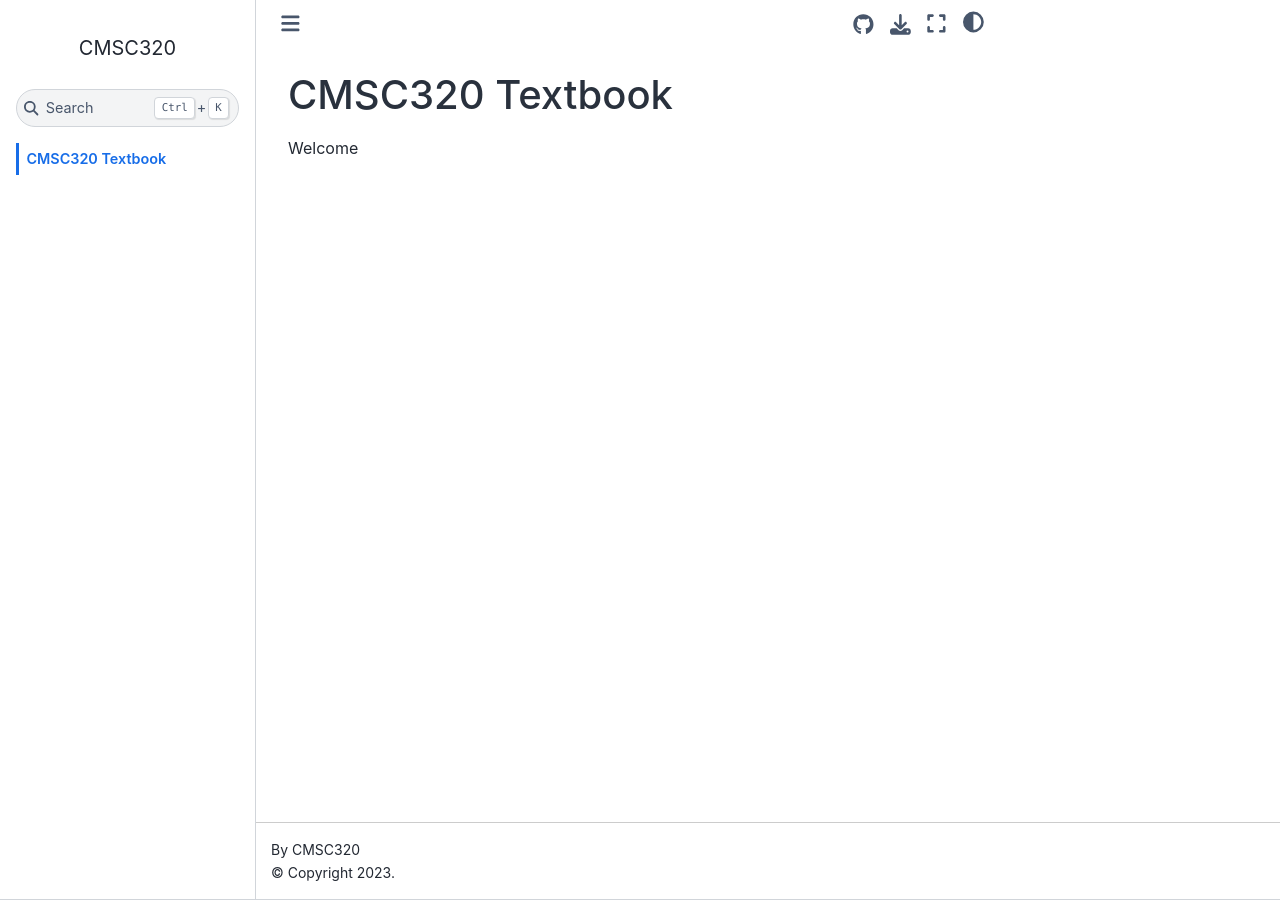
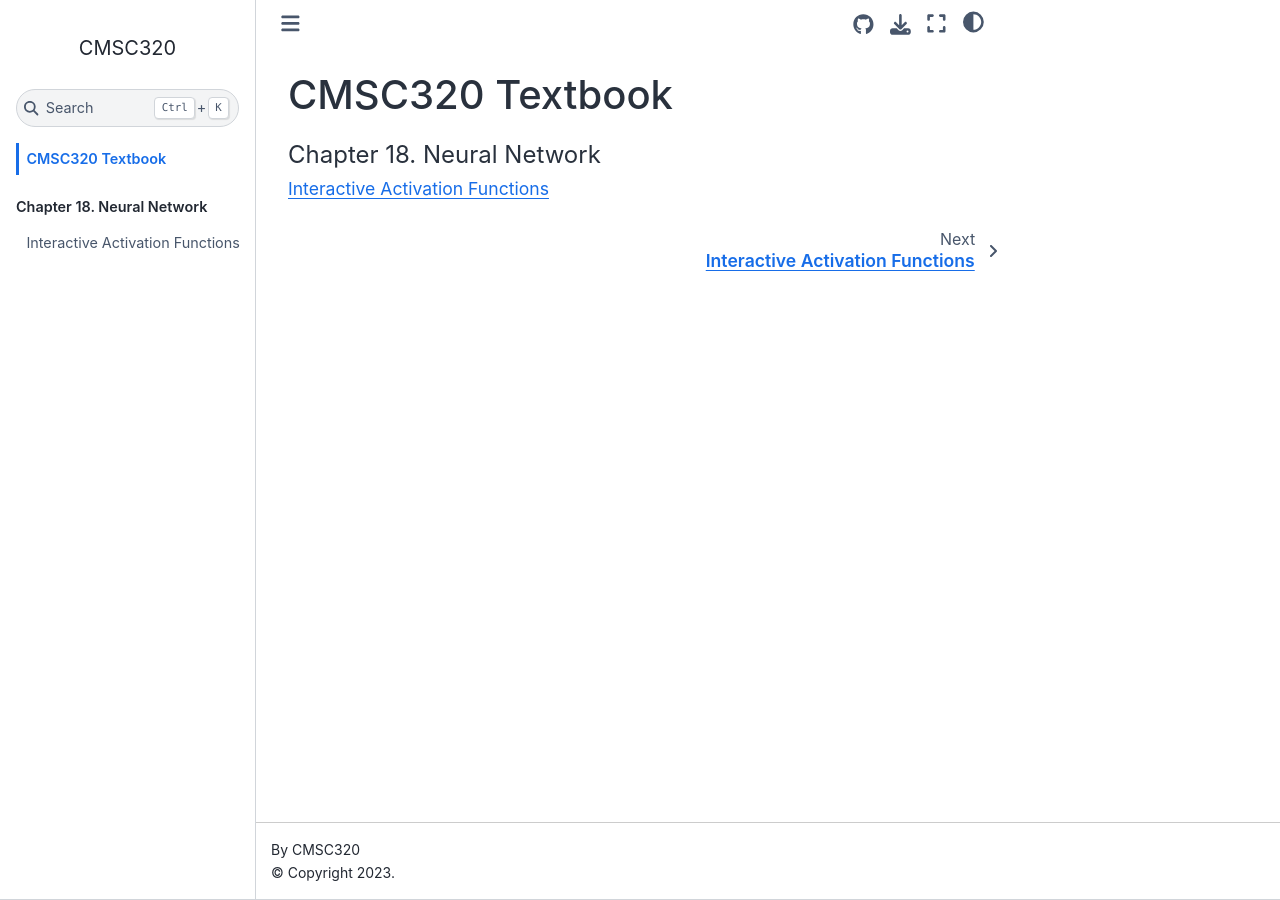
Before and after one commit to ffalam/CMSC320TextBook, a Jupyter Book: the page built from index.md, in a window 1280 px wide. Built offline with Jupyter Book 1.0.4 settings and Sphinx 7.4.7 and the Sphinx Book theme 1.1.4, drawn with Linux system fonts in a browser that asks for light colours; pages that are not in the unit, such as notebooks, are missing from menus.

Commit message:
added activation visualization

````diff
--- a/_toc.yml
+++ b/_toc.yml
@@ -7,3 +7,4 @@ parts:
   - caption: Chapter 18. Neural Network
     chapters:
     - file: chapter18/Chapter18-Neural_Network
+    - file: chapter18/interactive_activation_functions
--- a/index.md
+++ b/index.md
@@ -1,3 +1,6 @@
 # CMSC320 Textbook
 
-Welcome
+```{tableofcontents}
+:caption: "Table of Contents"
+:depth: 1
+```
````
Also changed, not shown: chapter18/interactive_activation_functions.md (added, +11 -0 lines), 1 other file.
